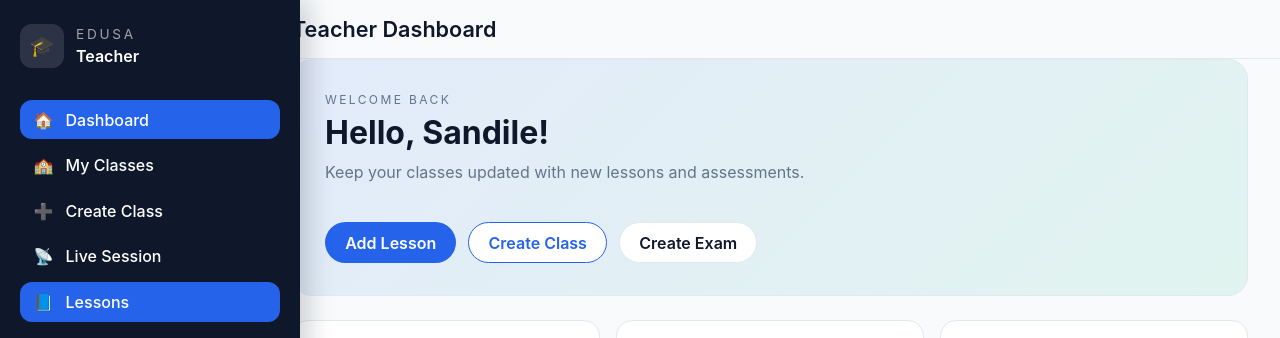
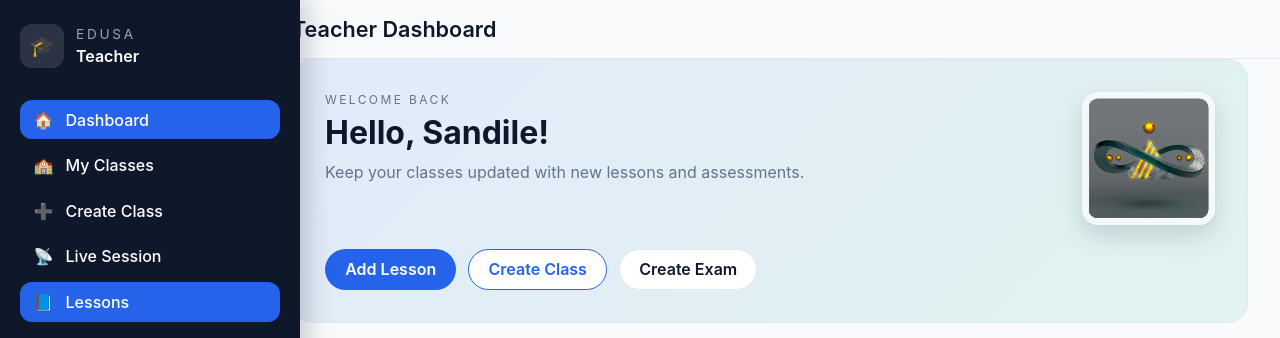
Before and after one commit to sandiletarget/EduSA, a Django app: page /teacher/ in a window 1280 px wide. Shown: the top 338 px of the page. Run offline with Django 5.2, Linux system fonts and the light colour scheme; a user stored in the database is signed in; data that the repository does not hold is empty.

Commit message:
Add welcome bar infinity graphic

```diff
--- a/core/static/core/css/dashboard.css
+++ b/core/static/core/css/dashboard.css
@@ -173,6 +173,22 @@ body.student-theme {
   border-radius: 20px;
   padding: 2rem;
   border: 1px solid var(--border);
+}
+
+.dashboard-hero__media {
+  display: flex;
+  align-items: center;
+  justify-content: center;
+}
+
+.dashboard-hero__image {
+  width: 120px;
+  height: 120px;
+  object-fit: contain;
+  border-radius: 16px;
+  box-shadow: 0 10px 24px rgba(15, 23, 42, 0.15);
+  background: rgba(255, 255, 255, 0.6);
+  padding: 0.4rem;
 }
 
 .dashboard-hero__eyebrow {
--- a/core/templates/core/student_dashboard.html
+++ b/core/templates/core/student_dashboard.html
@@ -12,6 +12,9 @@
     <p class="dashboard-hero__eyebrow">Welcome back</p>
     <h1 class="dashboard-hero__title">Hello, {{ request.user.first_name|default:request.user.username }}!</h1>
     <p class="dashboard-hero__subtitle">Continue your learning journey today.</p>
+  </div>
+  <div class="dashboard-hero__media">
+    <img src="{% static 'core/img/welcome-infinity.gif' %}" alt="Infinity symbol" class="dashboard-hero__image">
   </div>
   <div class="dashboard-hero__actions">
     <a class="btn btn-primary" href="{% url 'student_lessons' %}">Start Learning</a>
--- a/core/templates/core/teacher_dashboard.html
+++ b/core/templates/core/teacher_dashboard.html
@@ -1,4 +1,5 @@
 {% extends "core/base_teacher.html" %}
+{% load static %}
 
 {% block dashboard_content %}
 <section class="dashboard-hero">
@@ -6,6 +7,9 @@
     <p class="dashboard-hero__eyebrow">Welcome back</p>
     <h1 class="dashboard-hero__title">Hello, {{ request.user.first_name|default:request.user.username }}!</h1>
     <p class="dashboard-hero__subtitle">Keep your classes updated with new lessons and assessments.</p>
+  </div>
+  <div class="dashboard-hero__media">
+    <img src="{% static 'core/img/welcome-infinity.gif' %}" alt="Infinity symbol" class="dashboard-hero__image">
   </div>
   <div class="dashboard-hero__actions">
     <a class="btn btn-primary" href="{% url 'lesson_add' %}">Add Lesson</a>
```
Also changed, not shown: core/static/core/img/welcome-infinity.gif (added).
